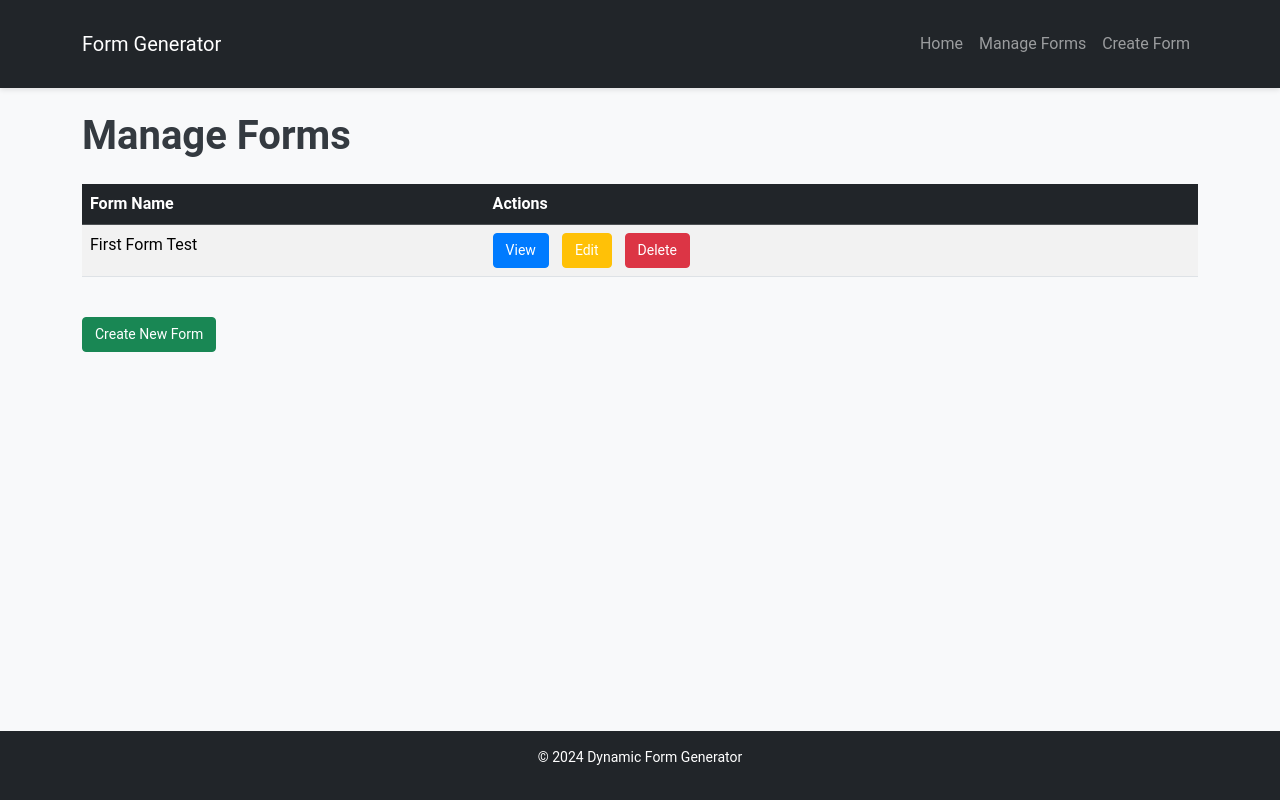
After one commit to raz-time2connect/firstproject, a Flask app: page /manage_forms in a window 1280 px wide. The commit adds this page. Run offline with Flask 3, Linux system fonts and the light colour scheme.

Commit message:
end day 1

```diff
--- a/app.py
+++ b/app.py
@@ -1,39 +1,124 @@
-from flask import Flask, render_template, request, jsonify
+from flask import Flask, render_template, request, redirect, url_for, jsonify
+import requests
+import json
 import os
-import requests
 
 app = Flask(__name__)
 
-# עמוד הבית
-@app.route('/')
+FORMS_FILE = "forms.json"
+
+# טען את הטפסים מקובץ JSON
+def load_forms():
+    if os.path.exists(FORMS_FILE):
+        with open(FORMS_FILE, "r") as file:
+            return json.load(file)
+    return {}
+
+# שמור את הטפסים לקובץ JSON
+def save_forms(forms):
+    with open(FORMS_FILE, "w") as file:
+        json.dump(forms, file, indent=4)
+
+@app.route("/")
 def home():
-    return render_template('home.html')
+    return render_template("home.html")
 
-# עמוד הטופס
-@app.route('/form', methods=['GET', 'POST'])
-def form():
-    if request.method == 'POST':
-        # קבלת הנתונים מהטופס
-        name = request.form.get('name')
-        email = request.form.get('email')
-        # עיבוד הנתונים (לדוגמה, שמירה למסד נתונים או שליחה לוובהוק)
-        print(f"Name: {name}, Email: {email}")
-        return jsonify({"status": "success", "message": "Form submitted successfully!"})
-    return render_template('form.html')
+@app.route("/manage_forms")
+def manage_forms():
+    forms = load_forms()
+    return render_template("manage_forms.html", forms=forms)
+
+@app.route("/create_form", methods=["GET", "POST"])
+def create_form():
+    if request.method == "POST":
+        form_name = request.form.get("form_name")
+        webhook_url = request.form.get("webhook_url")
+
+        fields = [
+            {
+                "name": field_name,
+                "id": field_name.strip().lower().replace(" ", "_"),
+                "type": field_type
+            }
+            for field_name, field_type in zip(
+                request.form.getlist("field_name"), request.form.getlist("field_type")
+            )
+        ]
+
+        forms = load_forms()
+        forms[form_name] = {"webhook_url": webhook_url, "fields": fields}
+        save_forms(forms)
+
+        return redirect(url_for("manage_forms"))
+    return render_template("create_form.html")
+
+@app.route("/delete_form/<form_name>", methods=["POST"])
+def delete_form(form_name):
+    forms = load_forms()
+    if form_name in forms:
+        del forms[form_name]
+        save_forms(forms)
+    return redirect(url_for("manage_forms"))
+@app.route("/form/<form_name>", methods=["GET", "POST"])
+def form(form_name):
+    forms = load_forms()  # טוען את כל הטפסים מ-forms.json
+    form_data = forms.get(form_name)  # מקבל את פרטי הטופס הנוכחי
+
+    if not form_data:
+        return "Form not found", 404  # אם הטופס לא קיים, החזר 404
+
+    if request.method == "POST":
+        # איסוף הנתונים שהוזנו בטופס
+        data = {field["id"]: request.form.get(field["id"]) for field in form_data["fields"]}
+        print(f"Data received: {data}")
+
+        # שליחת הנתונים ל-Webhook
+        response = requests.post(form_data["webhook_url"], json=data)
+        if response.ok:
+            return jsonify({"status": "success", "message": "Data sent successfully!"}), 200
+        else:
+            return jsonify({"status": "error", "message": "Failed to send data"}), 500
+
+    # הוספת form_data ל-render_template
+    return render_template(
+        "form.html",
+        form_name=form_name,
+        fields=form_data["fields"],
+        form_data=form_data  # הוספת form_data לתבנית
+    )
+
+@app.route("/edit_form/<form_name>", methods=["GET", "POST"])
+def edit_form(form_name):
+    forms = load_forms()  # טוען את כל הטפסים
+    form_data = forms.get(form_name)  # שולף את הטופס לעריכה
+
+    if not form_data:
+        return "Form not found", 404
+
+    if request.method == "POST":
+        # עדכון שם הטופס (אם שונה)
+        new_form_name = request.form.get("form_name")
+        webhook_url = request.form.get("webhook_url")
+        fields = [
+            {"name": field_name, "id": field_name.strip().lower().replace(" ", "_"), "type": field_type}
+            for field_name, field_type in zip(
+                request.form.getlist("field_name"), request.form.getlist("field_type")
+            )
+        ]
+
+        # מחיקת הטופס הישן אם השם שונה
+        if form_name != new_form_name:
+            del forms[form_name]
+
+        # שמירת הטופס החדש או המעודכן
+        forms[new_form_name] = {"webhook_url": webhook_url, "fields": fields}
+        save_forms(forms)
+
+        return redirect(url_for("manage_forms"))
+
+    return render_template("edit_form.html", form_name=form_name, form_data=form_data)
 
 
-@app.route('/submit', methods=['POST'])
-def submit():
-    data = request.form.to_dict()
-    print(f"Received data: {data}")
-
-    webhook_url = "https://your-webhook-url.com"  # החלף בכתובת שלך
-    response = requests.post(webhook_url, json=data)
-
-    if response.ok:
-        return jsonify({"status": "success", "message": "Data sent to webhook"}), 200
-    else:
-        return jsonify({"status": "error", "message": "Failed to send data"}), 500
 
 if __name__ == '__main__':
     port = int(os.environ.get("PORT", 5000))
--- a/static/css/style.css
+++ b/static/css/style.css
@@ -1,42 +1,127 @@
+/* עיצוב בסיסי */
 body {
-    font-family: Arial, sans-serif;
+    font-family: 'Roboto', Arial, sans-serif;
+    background-color: #f8f9fa; /* צבע רקע נעים */
     margin: 0;
-    padding: 0;
-    line-height: 1.6;
-}
-
-header {
-    background: #333;
-    color: #fff;
-    padding: 10px 0;
-    text-align: center;
-}
-
-header ul {
-    list-style: none;
     padding: 0;
 }
 
-header ul li {
-    display: inline;
-    margin: 0 10px;
+/* כותרת עליונה */
+header {
+    box-shadow: 0 2px 5px rgba(0, 0, 0, 0.1);
 }
 
-header ul li a {
-    color: #fff;
-    text-decoration: none;
+/* טופס */
+form {
+    background: white;
+    padding: 20px;
+    border-radius: 10px;
+    box-shadow: 0 4px 10px rgba(0, 0, 0, 0.1);
 }
 
-main {
-    padding: 20px;
+/* כפתורים כלליים */
+.btn {
+    font-size: 0.875rem; /* גודל טקסט אחיד */
+    line-height: 1.5; /* יישור גובה */
+    padding: 0.375rem 0.75rem; /* ריווח אחיד */
+    border-radius: 0.25rem; /* פינות מעוגלות */
+    display: inline-block; /* יישור תקין */
+    text-align: center; /* יישור טקסט */
+    vertical-align: middle; /* יישור אנכי */
+    cursor: pointer; /* מצביע */
+    transition: background-color 0.3s ease, border-color 0.3s ease; /* אפקט מעבר */
 }
 
+/* כפתורים בטבלה */
+.table td .btn {
+    margin-right: 5px; /* רווח בין הכפתורים */
+}
+
+/* כפתור ראשי */
+.btn-primary {
+    background-color: #007bff;
+    border-color: #007bff;
+    color: white;
+}
+
+.btn-primary:hover {
+    background-color: #0056b3;
+    border-color: #0056b3;
+}
+
+/* כפתור אזהרה */
+.btn-warning {
+    background-color: #ffc107;
+    border-color: #ffc107;
+    color: white;
+}
+
+.btn-warning:hover {
+    background-color: #e0a800;
+    border-color: #d39e00;
+}
+
+/* כפתור מחיקה */
+.btn-danger {
+    background-color: #dc3545;
+    border-color: #dc3545;
+    color: white;
+}
+
+.btn-danger:hover {
+    background-color: #bd2130;
+    border-color: #b21f2d;
+}
+
+/* כרטיסים */
+.card {
+    border-radius: 10px;
+    box-shadow: 0 4px 10px rgba(0, 0, 0, 0.1);
+}
+
+/* טבלה */
+.table-striped tbody tr:nth-of-type(odd) {
+    background-color: #f2f2f2;
+}
+
+.table-striped tbody tr:hover {
+    background-color: #e9ecef;
+}
+
+/* פוטר */
 footer {
+    font-size: 14px;
+    background: #333;
+    color: #ccc;
     text-align: center;
-    padding: 10px 0;
-    background: #333;
-    color: #fff;
-    position: fixed;
-    bottom: 0;
-    width: 100%;
+    padding: 10px;
 }
+
+/* כותרות */
+h1 {
+    color: #343a40;
+    font-weight: bold;
+}
+
+/* הסרת אפקט פוקוס או צל בכפתורים */
+.btn:focus,
+.btn:active {
+    box-shadow: none !important; /* מסיר מסגרת לבנה */
+    outline: none !important;   /* מסיר מסגרת פוקוס */
+}
+
+/* הסרה ספציפית עבור כפתור מחיקה */
+.btn-danger:focus,
+.btn-danger:active {
+    box-shadow: none !important; /* מסיר צל בכפתור אדום */
+    outline: none !important;   /* מסיר מסגרת פוקוס בכפתור אדום */
+}
+/* הסרת ריווח ומסגרת מטפסים בתוך טבלה */
+.table td form {
+    margin: 0; /* מסיר רווחים */
+    padding: 0; /* מסיר padding */
+    display: inline; /* מונע שינוי מבנה */
+    box-shadow: none; /* מסיר צל */
+    background: none; /* מסיר רקע */
+    border: none; /* מסיר גבולות */
+}
--- a/templates/base.html
+++ b/templates/base.html
@@ -3,24 +3,40 @@
 <head>
     <meta charset="UTF-8">
     <meta name="viewport" content="width=device-width, initial-scale=1.0">
-    <title>{% block title %}My Website{% endblock %}</title>
+    <title>{% block title %}Dynamic Form Generator{% endblock %}</title>
+    <link href="https://cdn.jsdelivr.net/npm/bootstrap@5.3.0-alpha3/dist/css/bootstrap.min.css" rel="stylesheet">
     <link rel="stylesheet" href="{{ url_for('static', filename='css/style.css') }}">
 </head>
-<body>
-    <header>
-        <nav>
-            <ul>
-                <li><a href="{{ url_for('home') }}">Home</a></li>
-                <li><a href="{{ url_for('form') }}">Form</a></li>
-            </ul>
-        </nav>
+<body class="d-flex flex-column min-vh-100">
+    <header class="bg-dark text-white py-3">
+        <div class="container">
+            <nav class="navbar navbar-expand-lg navbar-dark">
+                <a class="navbar-brand" href="{{ url_for('home') }}">Form Generator</a>
+                <button class="navbar-toggler" type="button" data-bs-toggle="collapse" data-bs-target="#navbarNav" aria-controls="navbarNav" aria-expanded="false" aria-label="Toggle navigation">
+                    <span class="navbar-toggler-icon"></span>
+                </button>
+                <div class="collapse navbar-collapse" id="navbarNav">
+                    <ul class="navbar-nav ms-auto">
+                        <li class="nav-item">
+                            <a class="nav-link" href="{{ url_for('home') }}">Home</a>
+                        </li>
+                        <li class="nav-item">
+                            <a class="nav-link" href="{{ url_for('manage_forms') }}">Manage Forms</a>
+                        </li>
+                        <li class="nav-item">
+                            <a class="nav-link" href="{{ url_for('create_form') }}">Create Form</a>
+                        </li>
+                    </ul>
+                </div>
+            </nav>
+        </div>
     </header>
-    <main>
+    <main class="flex-grow-1 container my-4">
         {% block content %}{% endblock %}
     </main>
-    <footer>
-        <p>&copy; 2024 My Website</p>
+    <footer class="bg-dark text-white text-center py-3 mt-auto">
+        <p>&copy; 2024 Dynamic Form Generator</p>
     </footer>
-    <script src="{{ url_for('static', filename='js/script.js') }}"></script>
+    <script src="https://cdn.jsdelivr.net/npm/bootstrap@5.3.0-alpha3/dist/js/bootstrap.bundle.min.js"></script>
 </body>
 </html>
--- a/templates/home.html
+++ b/templates/home.html
@@ -4,5 +4,6 @@
 
 {% block content %}
 <h1>Welcome to My Website</h1>
-<p>This is the homepage. Navigate to the form page using the menu above.</p>
+<p>This is the homepage. Navigate to the form management page using the menu.</p>
+<a href="{{ url_for('manage_forms') }}" class="button">Manage Forms</a>
 {% endblock %}
--- /dev/null
+++ b/templates/manage_forms.html
@@ -0,0 +1,32 @@
+{% extends 'base.html' %}
+
+{% block title %}Manage Forms{% endblock %}
+
+{% block content %}
+<h1 class="mb-4">Manage Forms</h1>
+<table class="table table-striped table-hover">
+    <thead class="table-dark">
+        <tr>
+            <th>Form Name</th>
+            <th>Actions</th>
+        </tr>
+    </thead>
+    <tbody>
+        {% for form_name, form_data in forms.items() %}
+        <tr>
+            <td>{{ form_name }}</td>
+            <td>
+                <div class="d-flex align-items-center gap-2">
+                    <a href="{{ url_for('form', form_name=form_name) }}" class="btn btn-primary btn-sm">View</a>
+                    <a href="{{ url_for('edit_form', form_name=form_name) }}" class="btn btn-warning btn-sm">Edit</a>
+                    <form action="{{ url_for('delete_form', form_name=form_name) }}" method="POST" style="margin: 0;">
+                        <button type="submit" class="btn btn-danger btn-sm">Delete</button>
+                    </form>
+                </div>
+            </td>
+        </tr>
+        {% endfor %}
+    </tbody>
+</table>
+<a href="{{ url_for('create_form') }}" class="btn btn-success mt-4">Create New Form</a>
+{% endblock %}
```
Also changed, not shown: forms.json (added, +15 -0 lines), templates/create_form.html (added, +86 -0 lines), templates/edit_form.html (added, +78 -0 lines), templates/form.html (+47 -9 lines).
